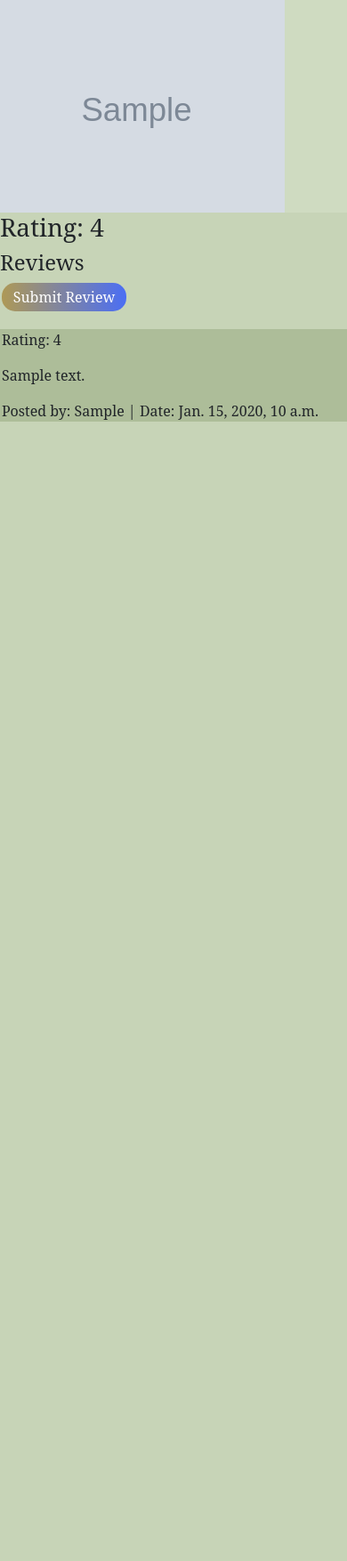
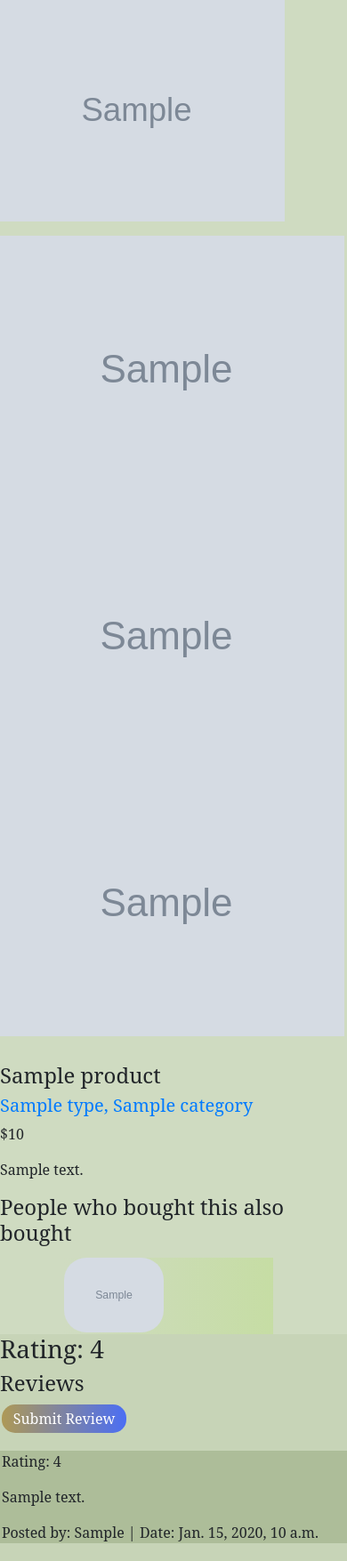
Before and after one commit to Owlowly/RoadRunner, a Django app: template shop/templates/shop/product/detail.html in a window 390 px wide. Shown: the part 289-2044 px from the top of the page at 89% size. Run offline with Django 5.2, Linux system fonts and the light colour scheme; the template is opened without the code that fills it: most values are stand-ins (such as "Sample title", 1, 10 or a date in 2020); grey boxes marked "Sample" are stand-in pictures; some libraries are stand-ins or nearby versions.

Commit message:
Updated CSS

```diff
--- a/shop/static/css/base.css
+++ b/shop/static/css/base.css
@@ -499,25 +499,28 @@ input[type="submit"]:hover {
 
 .review-section {
     position: absolute;
-    top: 33rem;
+    margin-top: 240px;
     left: 50%;
     transform: translateX(-50%);
     width: 100%;
     background-color: #C7D4B7;
+    overflow: auto;
 }
 
+@media (max-width: 760px) {
+    review-section {
+        margin-top: 10rem !important;
+        overflow: auto;
+
+
+    }
+}
 .review-section .review:nth-child(even) {
     background-color: #ADBD99;
     width: auto;
     margin-left: -1.5%;
     padding-left: 2%;
     padding-right: 0%;
-}
-@media (max-width: 760px) {
-    review-section {
-        margin-top: 0 !important;
-
-    }
 }
 
 .review-section .review {
--- a/shop/templates/shop/product/detail.html
+++ b/shop/templates/shop/product/detail.html
@@ -106,7 +106,6 @@
         </div>
       {% endif %}
 
-
     <div class="review-section">
       <h3>{% trans "Rating:" %} {{ avg_rating }}</h3>
       <h4>{% trans "Reviews" %}</h4>
@@ -117,7 +116,6 @@
           <button type="submit">{% trans "Submit Review" %}</button>
         </form>
       {% endif %}
-
        {% for review in product.reviews.all %}
         <div class="review">
           <p>{% trans "Rating:" %} {{ review.rating }}</p>
@@ -140,8 +138,8 @@
   </div>
   </div>
 
-    </div>
-  </div>
+
+
 
 <script>
   function switchMainImage(imageUrl, width, height) {
```
Also changed, not shown: db.sqlite3, media/products/Adventure Seeker/2_1_G44r66J.jpg.120x120_q85_crop-smart.jpg (added), media/products/Adventure Seeker/2_2_EJM260o.jpg.120x120_q85_crop-smart.jpg (added), media/products/Adventure Seeker/2_3_Wva35lM.jpg.120x120_q85_crop-smart.jpg (added), media/products/ArcticLander/4442_CDB_E_KEf9P6J.jpg.120x120_q85_crop-smart.jpg (added), media/products/ArcticLander/4442_CDB_F_7QCjOhA.jpg.120x120_q85_crop-smart.jpg (added), media/products/ArcticLander/4442_CDB_nHRfl1F.jpg.120x120_q85_crop-smart.jpg (added), media/products/Monochromatic/403837_BKCC_D_ldF09tg.jpg.120x120_q85_crop-smart.jpg (added), media/products/Monochromatic/403837_BKCC_E_eJfwDnZ.jpg.120x120_q85_crop-smart.jpg (added), media/products/Monochromatic/403837_BKCC_KD2BPz3.jpg.120x120_q85_crop-smart.jpg (added).
